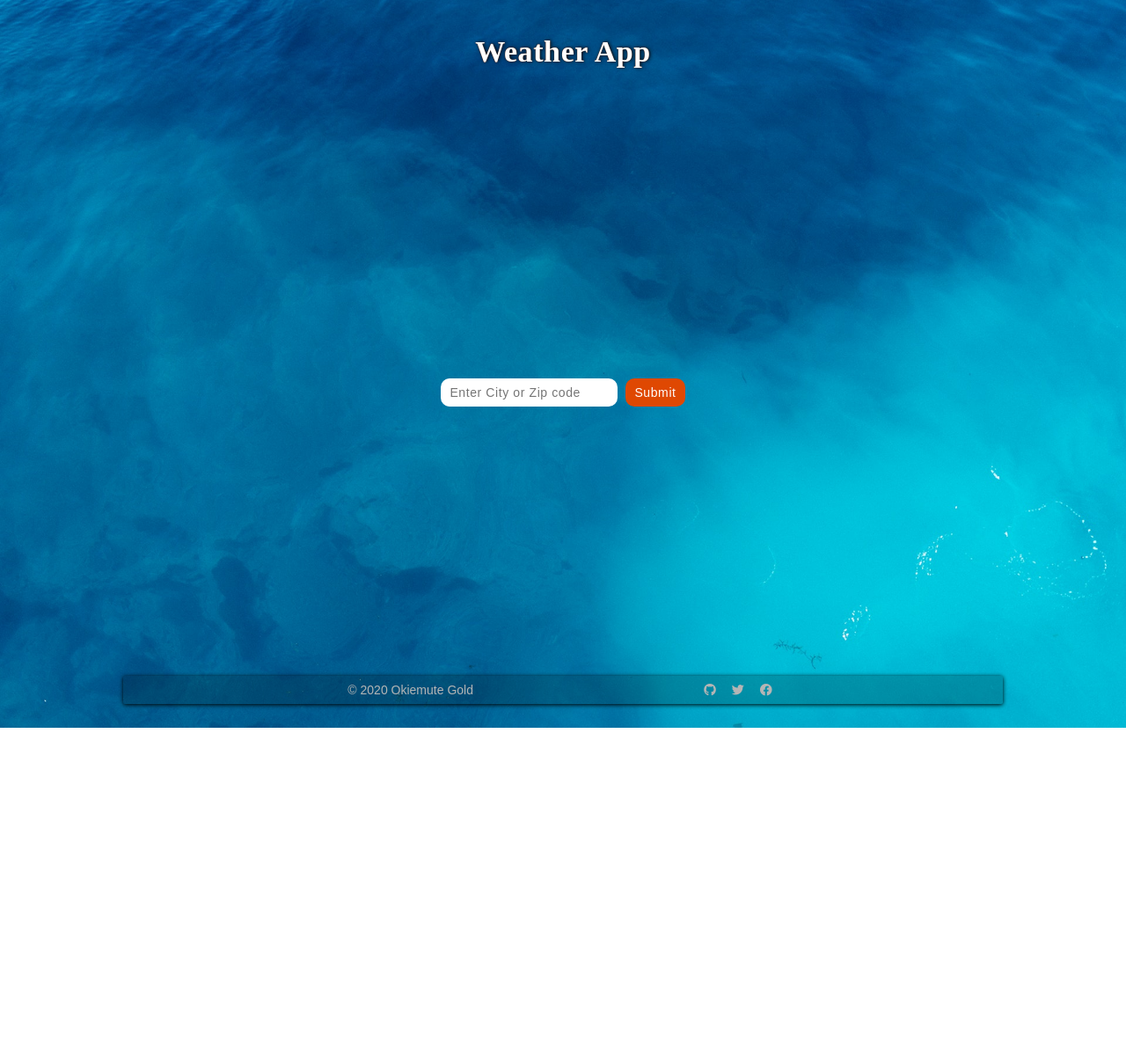
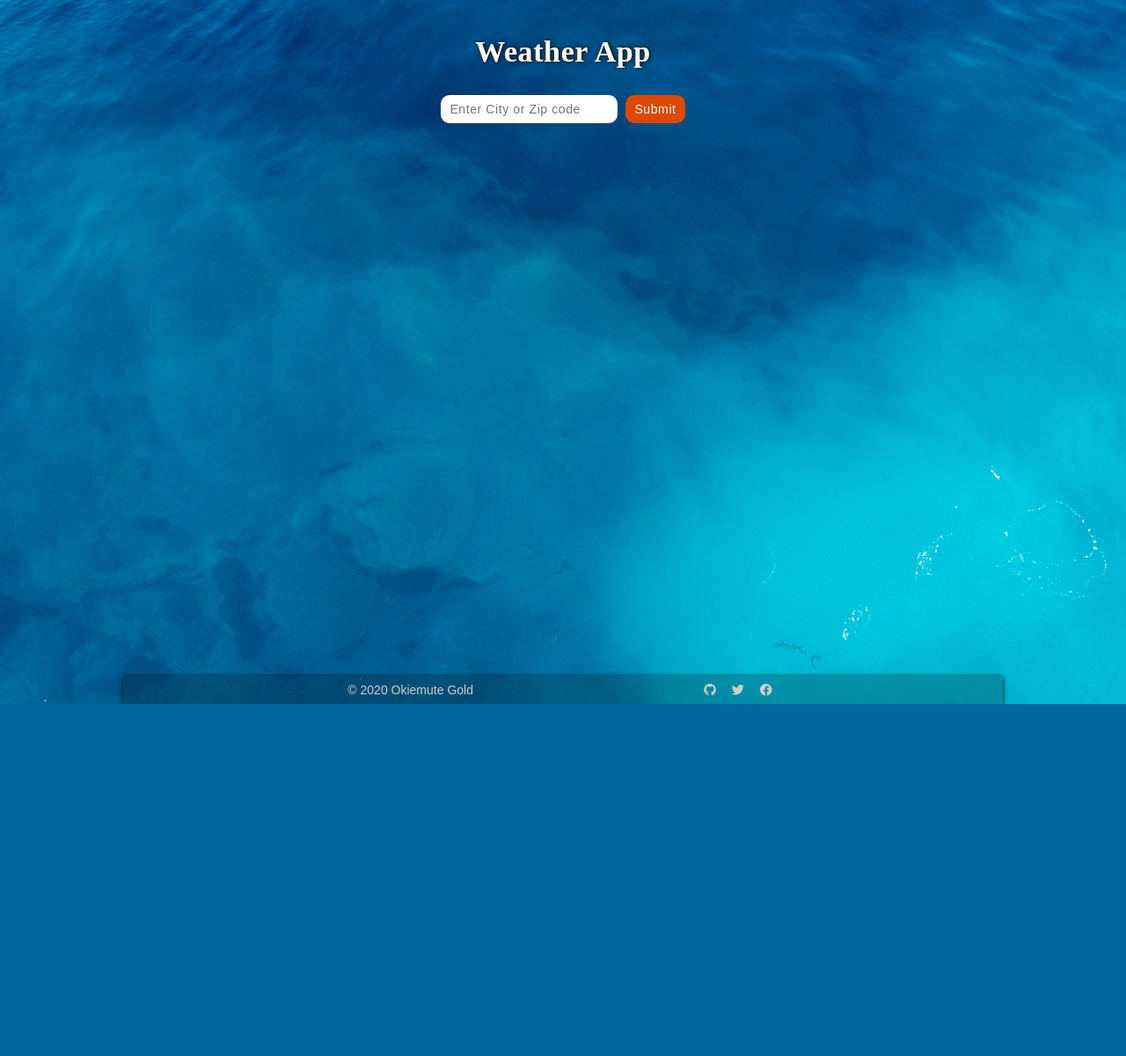
Before and after one commit to OkiemuteGold/my_weather_app, a PHP site: page / in a window 1280 px wide. Shown: the whole page at 88% size. After the commit the page ends 800 px from the top, so only its background shows below. Run offline with PHP 8.4, Linux system fonts and the light colour scheme.

Commit message:
updated and removed container

```diff
--- a/index.html
+++ b/index.html
@@ -17,7 +17,7 @@
 </head>
 <body>
     <h1 id="appHeader">Weather App</h1>
-    <div class="container">
+
     <div class="wrapper">
         <!-- <div id="history">
             <a href="#">History</a>
@@ -66,7 +66,7 @@
             </div>
         </div>
     </div>
-    </div>
+
     <footer>
         <div class="copyright">&copy; 2020 Okiemute Gold</div>
         <div class="social">
--- a/script/script.js
+++ b/script/script.js
@@ -39,14 +39,12 @@ let humidity = document.getElementById('humidity');
 let wind = document.getElementById('wind');
 let errorMessage = document.getElementById('error-message');
 let appHeader = document.getElementById('appHeader');
-let container = document.querySelector('.container');
 
 
 function search() {
     if(cityInput.value) {
         errorMessage.style.display = 'none';
         appHeader.style.paddingTop = 40 + 'px';
-        container.classList.remove('container');
         searchedCity = cityInput.value;
         if(searchedCity) {
             searchWeather(searchedCity);
@@ -145,5 +143,5 @@ function init(resultFromServer) {
     humidity.innerHTML = 'Humidity: ' + rfs.main.humidity + '%';
     wind.innerHTML = 'Wind: ' + Math.round(rfs.wind.speed) + 'm/s';
 
-    weatherContainer.style.display = 'block';
+    weatherContainer.style.visibility = 'visible';
 };
--- a/style/style.css
+++ b/style/style.css
@@ -12,20 +12,6 @@ body {
     width: 100%;
     max-width: 1000px;
     position: relative;
-}
-
-.container, #searchContainer {
-    transition: 500ms ease;
-}
-
-.container {
-    position: absolute;
-    top: 0;
-    bottom: 0;
-    transform: translateY(50%);
-    left: 0;
-    right: 0;
-    margin: auto;
 }
 
 #appHeader, #error-message, #submitBtn {
@@ -120,7 +106,7 @@ body {
     margin: 30px auto 0;
     border-radius: 10px;
     font-size: 16px;
-    display: none;
+    visibility: hidden;
 }
 
 #city {
@@ -195,7 +181,7 @@ footer {
     margin: 0 auto;
     padding: 8px 0;
     background-color: rgba(0, 0, 0, 0.2);
-    color: #b5b5b5;
+    color: #cccccc;
     box-shadow: 0px 1px 5px 0px black;
     border-radius: 2px;
     width: 100%;
@@ -206,7 +192,7 @@ footer {
     margin: 5px;
     padding: 2px;
     text-decoration: none;
-    color: #b5b5b5;
+    color: #cccccc;
 }
 
 .social a,
```
Lines whose indentation alone changed are shown as unchanged.
